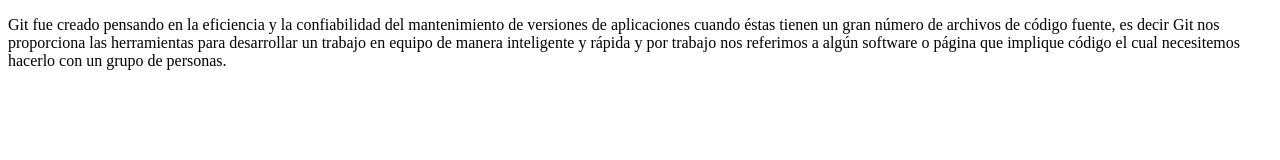
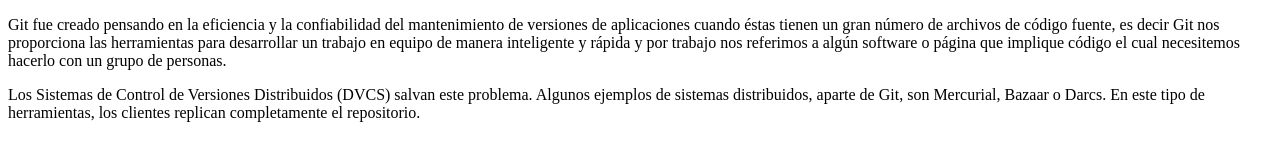
Before and after one commit to Cristina-Lue/PruebasGit, a plain HTML site: page primerversion.html in a window 1280 px wide. Drawn offline with Linux system fonts and the light colour scheme.

Commit message:
Update primerversion.html

```diff
--- a/primerversion.html
+++ b/primerversion.html
@@ -13,5 +13,11 @@
     equipo de manera inteligente y rápida y por trabajo nos referimos a algún software o
     página que implique código el cual necesitemos hacerlo con un grupo de personas.
     </p>
+    <p>
+    Los Sistemas de Control de Versiones Distribuidos (DVCS) salvan este problema.
+    Algunos ejemplos de sistemas distribuidos, aparte de Git, son Mercurial, Bazaar o
+    Darcs. En este tipo de herramientas, los clientes replican completamente el
+    repositorio.
+    </p>
 </body>
 </html>
```
